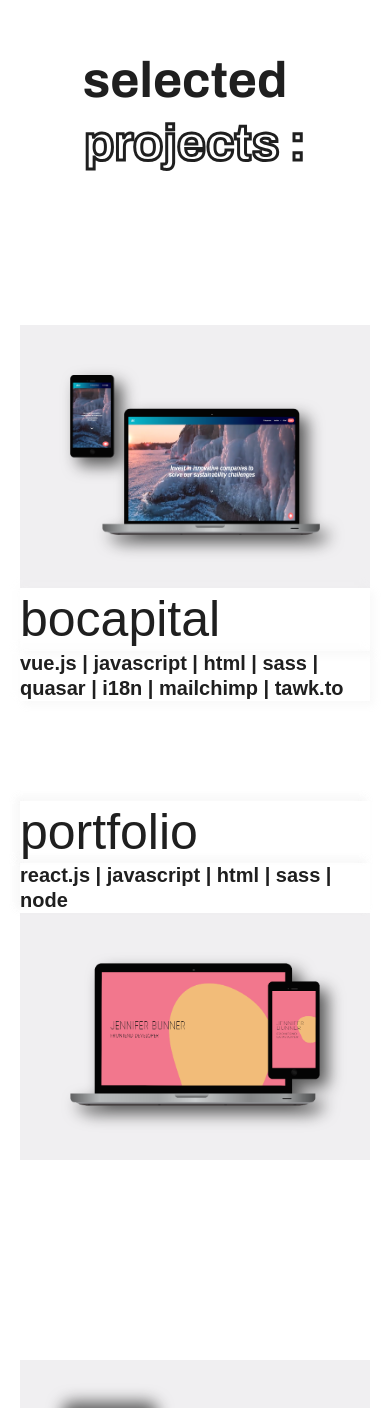
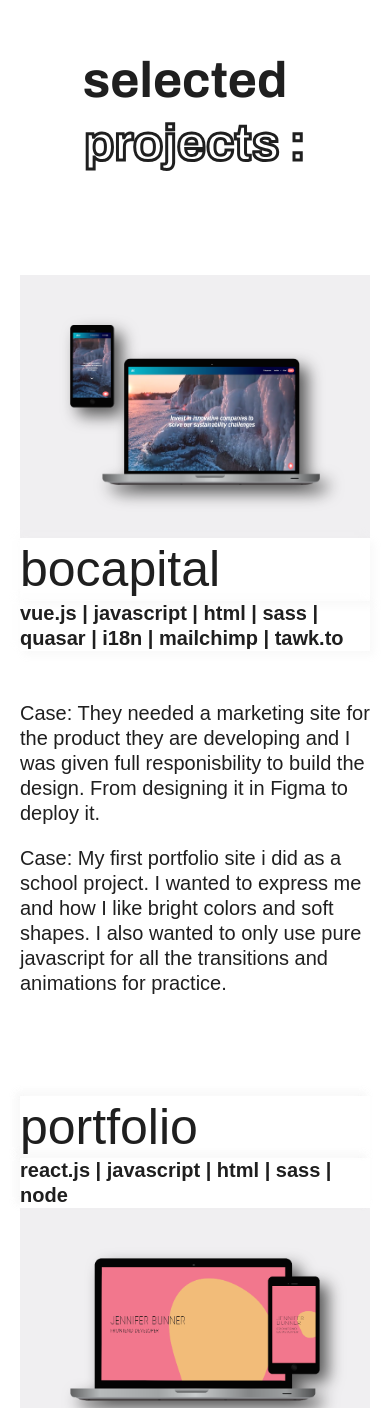
Before and after one commit to iths-jennifer-bunner/new-portfolio, a React (Create React App) app: page / in a window 390 px wide. Shown: the part 565-1973 px from the top of the page. Built offline with nearby package versions, Linux system fonts and the light colour scheme.

Commit message:
fixed side nav on big screen and content

```diff
--- a/src/components/Buttons.js
+++ b/src/components/Buttons.js
@@ -3,18 +3,23 @@
 import { motion } from "framer-motion";
 
 function Buttons(props) {
+  const [lastYPos, setLastYPos] = useState(0);
   const [shouldShowActions, setShouldShowActions] = useState(false);
-  const [lastYPos, setLastYPos] = useState(0);
 
   useEffect(() => {
     function handleScroll() {
-      const yPos = window.scrollY;
-      const isScrollingUp = yPos < lastYPos;
+      if (window.innerWidth < 768) {
+        const yPos = window.scrollY;
+        const isScrollingUp = yPos < lastYPos;
 
-      setShouldShowActions(isScrollingUp);
-      setLastYPos(yPos);
+        setShouldShowActions(isScrollingUp);
+        setLastYPos(yPos);
+      } else {
+        setShouldShowActions(true);
+      }
     }
     window.addEventListener("scroll", handleScroll, false);
+
     return () => {
       window.removeEventListener("scroll", handleScroll, false);
     };
--- a/src/components/projects/BoCapital.js
+++ b/src/components/projects/BoCapital.js
@@ -46,7 +46,7 @@
     },
   };
   return (
-    <div>
+    <div className="boCapital-wrapper">
       <section className="boCapital">
         <a href="https://bocapital.se/">
           <motion.figure
@@ -80,6 +80,11 @@
           </motion.h3>
         </div>
       </section>
+      <p className="boCapital__text">
+        Case: They needed a marketing site for the product they are developing
+        and I was given full responisbility to build the design. From designing
+        it in Figma to deploy it.
+      </p>
     </div>
   );
 }
--- a/src/components/projects/HamsterWars.js
+++ b/src/components/projects/HamsterWars.js
@@ -45,7 +45,7 @@
     },
   };
   return (
-    <div>
+    <div className="boCapital-wrapper">
       <section className="hamster">
         <a href="http://fab-hamster-wars.herokuapp.com/">
           <motion.div
@@ -78,6 +78,12 @@
           </motion.h3>
         </motion.div>
       </section>
+      <p className="boCapital__text">
+        Case: My first "fullstack" project. Its a game where you can vote on
+        cutest hamsters, see top & bottom 5 hamsters, and form where you can add
+        your own hamsters. I made my own api for the hamsters thats stored in
+        Firebase/Firestore.
+      </p>
     </div>
   );
 }
--- a/src/components/projects/Portfolio.js
+++ b/src/components/projects/Portfolio.js
@@ -45,7 +45,13 @@
     },
   };
   return (
-    <div>
+    <div className="portfolio-wrapper">
+      <p className="portfolio__text">
+        Case: My first portfolio site i did as a school project. I wanted to
+        express me and how I like bright colors and soft shapes. I also wanted
+        to only use pure javascript for all the transitions and animations for
+        practice.
+      </p>
       <section className="portfolio">
         <div className="portfolio__title">
           <motion.h2
--- a/src/components/projects/Ukkon.js
+++ b/src/components/projects/Ukkon.js
@@ -45,7 +45,12 @@
     },
   };
   return (
-    <div>
+    <div className="portfolio-wrapper">
+      <p className="portfolio__text">
+        Case: Well this is my first final project I did after only a month in
+        school. Where I only knew "vanilla javascript". It was before I learnt
+        any frameworks.
+      </p>
       <section className="portfolio">
         <div className="portfolio__title">
           <motion.h2
--- a/src/styles/Buttons.scss
+++ b/src/styles/Buttons.scss
@@ -2,14 +2,15 @@
 
 .buttons{
   display: flex;
-  justify-content: flex-end;
+  justify-content: center;
   align-items: center;
   padding: 2rem;
   position:sticky;
   top: 0;
   z-index: 100;
   @include md {
-    top: 30rem;
+    justify-content: flex-end;
+    top: 25rem;
     margin-top: -40rem;
     padding: 5rem;
   }
--- a/src/styles/MainComponent.scss
+++ b/src/styles/MainComponent.scss
@@ -1,7 +1,6 @@
 @import "../App.scss";
 
 .main{
-
   &__wrapper{
     padding: 10rem 2rem 0 2rem;
     @include md{
@@ -39,6 +38,15 @@
         width: 80rem;
         padding: 10rem;
       }
+      &--wrap{
+        height: auto;
+        width: auto;
+        position: relative;
+      }
+      &--wrap:hover{
+        visibility: visible;
+        opacity: 1;
+      }
     }
     &__img{
     height: 100%;
@@ -47,52 +55,98 @@
     filter: drop-shadow(8px 8px 8px #585858) ;
   }
 }
+
+
+.boCapital-wrapper{
+  display: flex;
+  justify-content: flex-start;
+  align-items: flex-end;
+  flex-wrap: wrap;
+  @include md{
+    margin-bottom: 10rem;
+  }
+}
+
 .boCapital, .hamster{
-
   @include row;
-  padding: 10rem 0 10rem 0;
-
+  padding: 5rem 0 5rem 0;
     @include xl{
-      padding: 10rem 0 20rem 0;
-      // margin-bottom: -20rem;
+      padding: 10rem 0 10rem 0;
     }
   &__title h2, h3{
-    z-index: 1;
+    // z-index: 10;
     box-shadow: 4px 4px 8px rgba(#b8b8b8, .1),-4px -4px 8px rgba(#ececec, .1) ;
     @include xxl {
       margin: 2rem 0 0 -45rem;
       background: #ffffff85;
     }
   }
+
+  &__text{
+    margin-bottom: 2rem;
+    @include md{
+      width: 70rem;
+    }
+    @include xl{
+    width: 30rem;
+    margin-bottom: 10rem;
+    }
+  }
 }
 
 //goes to right
+
+.portfolio-wrapper{
+  display: flex;
+  justify-content: flex-start;
+  align-items: flex-end;
+  flex-wrap: wrap;
+  @include md{
+    justify-content: flex-end;
+  }
+  @include lg{
+    justify-content: flex-end;
+  }
+}
 .portfolio{
   @include row;
-  z-index: 1;
   justify-content: flex-end;
-  padding: 0rem 0 10rem 0 ;
+  padding: 5rem 0 2rem 0 ;
+  @include md{
+    padding-bottom: 5rem;
+  }
   @include xl{
-    padding: 0 0 20rem 0 ;
+    padding: 0 0 10rem 0 ;
   }
   &__title{
     z-index: 1;
   }
   &__title h2, h3{
     box-shadow: -4px -4px 8px rgba(#b8b8b8, .1),-4px -4px 8px rgba(#ececec, .1) ;
-    z-index: 1;
+    // z-index: 1;
 
     @include xxl{
       background: #ffffff85;
       margin: 2rem -25rem 0 0rem;
     }
   }
+  &__text{
+    padding-bottom: 5rem;
+    @include md{
+      padding-bottom: 0;
+      width: 70rem;
+    }
+    @include xl{
+    width: 30rem;
+    margin-bottom: 10rem;
+  }
+  }
 }
 
 //hamster uses different padding and shadow
 .hamster{
   &__imgContainer{
-    z-index: -1;
+    // z-index: -1;
     height: auto;
     width: auto;
     background-color: $background-primary;
```
